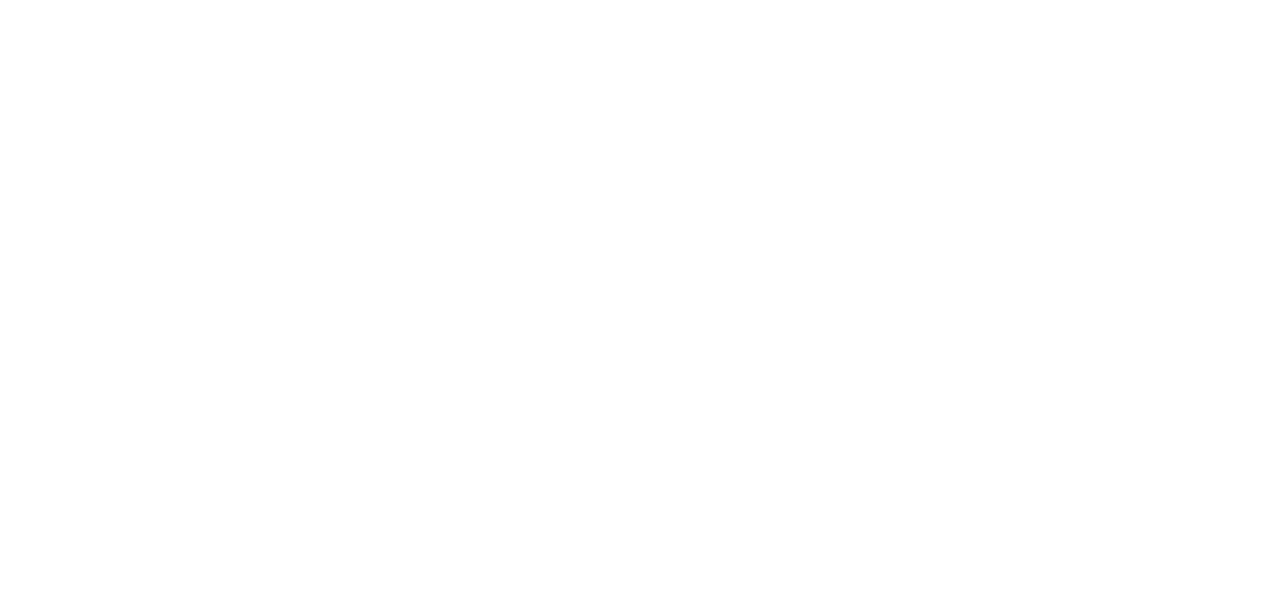
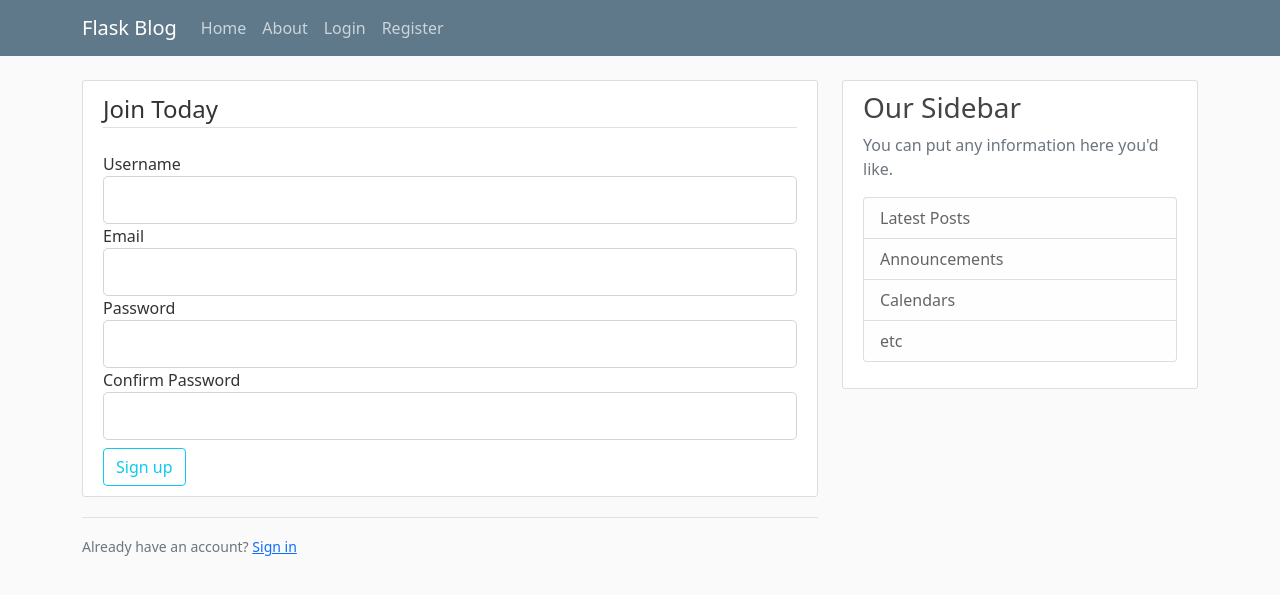
Before and after one commit to Clinton-dev/flask-blogger, a Flask app: page /register in a window 1280 px wide. Before the commit the part shown is empty. Shown: the top 595 px of the page. Run offline with Flask 2, Linux system fonts and the light colour scheme.

Commit message:
Add flash message

```diff
--- a/flaskblog.py
+++ b/flaskblog.py
@@ -1,5 +1,5 @@
 from math import remainder
-from flask import Flask, render_template,url_for
+from flask import Flask, flash, render_template,url_for, redirect
 from forms import RegistrationForm, LoginForm
 
 app = Flask(__name__)
@@ -25,7 +25,7 @@
 
 @app.route("/")
 @app.route("/home")
-def hello_world():
+def home():
     return render_template("index.html", movies = movies)
 
 @app.route("/about")
@@ -37,9 +37,13 @@
     form = LoginForm()
     return render_template('login.html', title="Login", form = form)
 
-@app.route("/register")
+@app.route("/register", methods=['GET','POST'])
 def register():
     form = RegistrationForm()
+    if form.validate_on_submit():
+        flash(f'Account created for {form.username.data}', 'success')
+        return redirect(url_for('home'))
+
     return render_template('register.html', title= 'Register', form = form)
 
 if __name__ == '__main__':
--- a/templates/layout.html
+++ b/templates/layout.html
@@ -33,6 +33,15 @@
       <main role="main" class="container">
         <div class="row">
           <div class="col-md-8">
+            {% with msgs = get_flashed_messages(with_categories=true)%}
+              {% if msgs %}
+                {% for category, msg in msgs %}
+                  <div class="alert alert-{{category}}">
+                    <p>{{msg}}</p>
+                  </div>
+                {% endfor %}
+              {% endif %}
+            {% endwith%}
             {% block main_content %}{% endblock %}
           </div>
           <div class="col-md-4">
--- a/templates/login.html
+++ b/templates/login.html
@@ -0,0 +1,4 @@
+{% extends "layout.html" %}
+
+{% block main_content %}
+{% endblock main_content%}
--- a/templates/register.html
+++ b/templates/register.html
@@ -0,0 +1,36 @@
+{% extends "layout.html" %}
+
+{% block main_content %}
+    <div class="content-section">
+        <form method="POST" action="">
+            {{ form.hidden_tag() }}
+            <fieldset class="form-group">
+                <legend class="border-bottom mb-4">Join Today</legend>
+                <div class="form-group">
+                    {{ form.username.label(class="form-control-label")}}
+                    {{ form.username(class="form-control form-control-lg")}}
+                </div>
+                <div class="form-group">
+                    {{ form.email.label(class="form-control-label")}}
+                    {{ form.email(class="form-control form-control-lg")}}
+                </div>
+                <div class="form-group">
+                    {{ form.password.label(class="form-control-label")}}
+                    {{ form.password(class="form-control form-control-lg")}}
+                </div>
+                <div class="form-group">
+                    {{ form.confirm_password.label(class="form-control-label")}}
+                    {{ form.confirm_password(class="form-control form-control-lg")}}
+                </div>
+            </fieldset>
+            <div class="form-group mt-2">
+                {{ form.submit(class="btn btn-outline-info")}}
+            </div>
+        </form>
+    </div>
+    <div class="border-top pt-3">
+        <small class="text-muted">
+            Already have an account? <a href="{{url_for('login')}}" class="ml-2"> Sign in</a>
+        </small>
+    </div>
+{% endblock main_content%}
```
